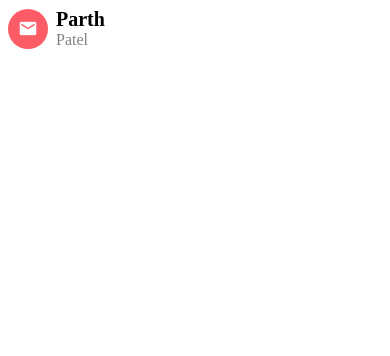
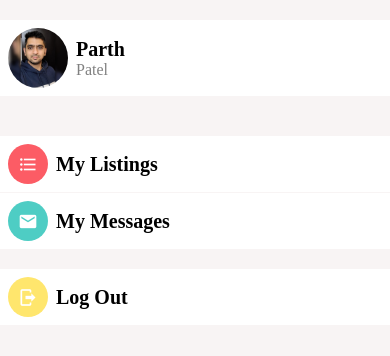
Before and after one commit to parth280197/DoneWithIt, a React Native app: screen / in a window 390 px wide. Shown: the top 356 px of the page. Built offline with nearby package versions, Linux system fonts and the light colour scheme.

Commit message:
Add Account Screen.

```diff
--- a/App.js
+++ b/App.js
@@ -1,22 +1,12 @@
-import { StatusBar } from 'expo-status-bar';
 import React from 'react';
-import { StyleSheet, Text, View } from 'react-native';
-import AppCard from './app/components/cards/AppCard';
-import Icon from './app/components/icons/Icon';
-import ItemDetailsScreen from './app/components/item/ItemDetailsScreen';
-import ViewImageScreen from './app/screens/ViewImageScreen';
-import WelcomeScreen from './app/screens/WelcomeScreen';
-import colors from './app/utils/colors';
 import Screen from './app/components/screens/Screen';
-import ListItem from './app/components/item/ListItem';
+import AccountScreen from './app/screens/AccountScreen';
 
 export default function App() {
-
-  const emailIcon = <Icon name={"email"} backgroundColor={colors.primary} />
-
   return (
-      <Screen>
-        <ListItem title="Parth" subTitle="Patel" ImageComponent={emailIcon} />
-      </Screen>
+      <>
+        <AccountScreen />
+        {/* <ListItem title="Parth" subTitle="Patel" ImageComponent={emailIcon} /> */}
+      </>
     );
 };
--- a/app/components/item/ListItem.js
+++ b/app/components/item/ListItem.js
@@ -1,12 +1,12 @@
 import React from 'react';
-import { Image, View, StyleSheet, ImageBackground } from 'react-native';
+import { Image, View, StyleSheet } from 'react-native';
 import colors from '../../utils/colors';
 import AppText from '../texts/AppText';
 
-function ListItem({image,title,subTitle,ImageComponent}) {
+function ListItem({image,title,subTitle,Icon}) {
     return (
         <View style={styles.container}>
-            {ImageComponent}
+            {Icon}
             {image && <Image style={styles.image} source={image} />}
             <View style={styles.textContainer}>
                 <AppText style={styles.titleText}>{title}</AppText>
@@ -19,12 +19,13 @@
 const styles = StyleSheet.create({
     container: {
         flexDirection: 'row',
-        margin: 8,
-        alignItems: 'center'
+        alignItems: 'center',
+        padding: 8,
+        backgroundColor: colors.white
     },
     image: {
-        width: 70,
-        height: 70,
+        width: 60,
+        height: 60,
         borderRadius: 40
     },
     textContainer: {
--- /dev/null
+++ b/app/components/item/ListItemSeparator.js
@@ -0,0 +1,18 @@
+import React from "react";
+import { StyleSheet, View } from "react-native";
+
+import colors from "./../../utils/colors";
+
+function ListItemSeparator() {
+    return <View style={styles.separator} />;
+}
+
+const styles = StyleSheet.create({
+    separator: {
+        width: "100%",
+        height: 1,
+        backgroundColor: colors.light,
+    },
+});
+
+export default ListItemSeparator;
--- /dev/null
+++ b/app/screens/AccountScreen.js
@@ -0,0 +1,68 @@
+import React from 'react';
+import ListItem from '../components/item/ListItem';
+import Icon from './../components/icons/Icon';
+import colors from "../utils/colors";
+import { StyleSheet, View, FlatList } from 'react-native';
+import Screen from "../components/screens/Screen";
+import ListItemSeparator from "../components/item/ListItemSeparator";
+
+const menuItems = [
+    {
+        title: "My Listings",
+        icon: {
+            name: "format-list-bulleted",
+            backgroundColor: colors.primary,
+        },
+    },
+    {
+        title: "My Messages",
+        icon: {
+            name: "email",
+            backgroundColor: colors.secondary,
+        },
+    },
+];
+
+function AccountScreen(props) {
+
+    const emailIcon = <Icon name={"email"} backgroundColor={colors.primary} />
+
+    return (
+        <Screen style={styles.screen}>
+            <View style={styles.container}>
+                <ListItem title="Parth" subTitle="Patel" image={require('../assets/parth.jpg')} />
+            </View>
+            <View style={styles.container}>
+                <FlatList
+                    data={menuItems}
+                    keyExtractor={menuItem => menuItem.title}
+                    ItemSeparatorComponent={ListItemSeparator}
+                    renderItem={({item}) =>
+                        <ListItem
+                            title={item.title}
+                            Icon={
+                                <Icon name={item.icon.name} backgroundColor={item.icon.backgroundColor}/>
+                            }
+                        />
+                    }
+                />
+            </View>
+            <ListItem
+                title="Log Out"
+                Icon={<Icon name="logout" backgroundColor="#ffe66d" />}
+            />
+        </Screen>
+    );
+}
+
+const styles = StyleSheet.create({
+    screen: {
+        backgroundColor: colors.light,
+    },
+    container: {
+        marginVertical: 20,
+    },
+});
+
+
+export default AccountScreen;
--- a/app/utils/colors.js
+++ b/app/utils/colors.js
@@ -5,5 +5,6 @@
     white: '#fff',
     background: '#f8f4f4',
     gray: '#808080',
-    mediumRed: '#ff2d29'
+    mediumRed: '#ff2d29',
+    light: "#f8f4f4",
 }
```
Also changed, not shown: app/assets/parth.jpg (added), 1 other file (tests, documents, lock files or other folders).
